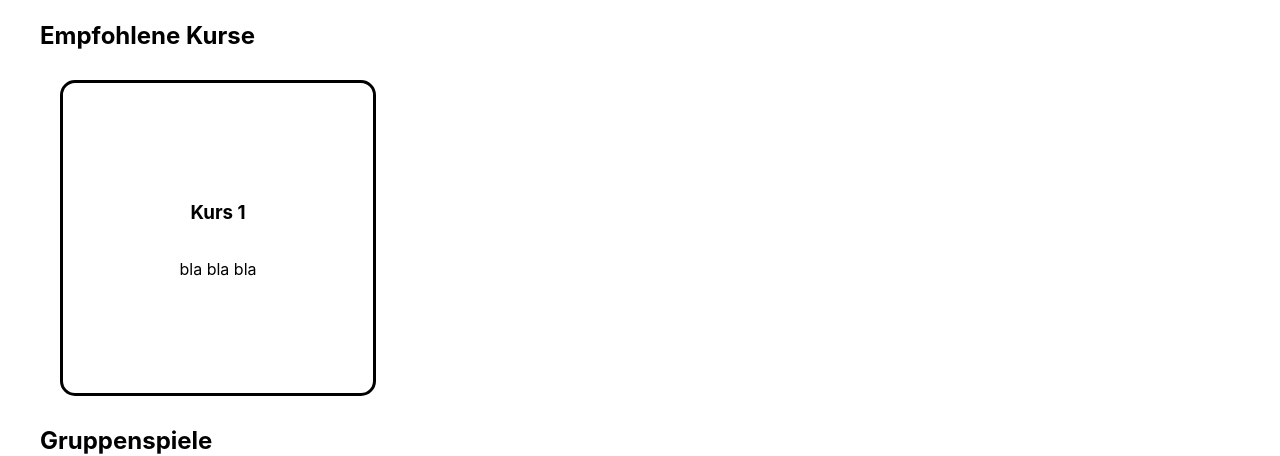
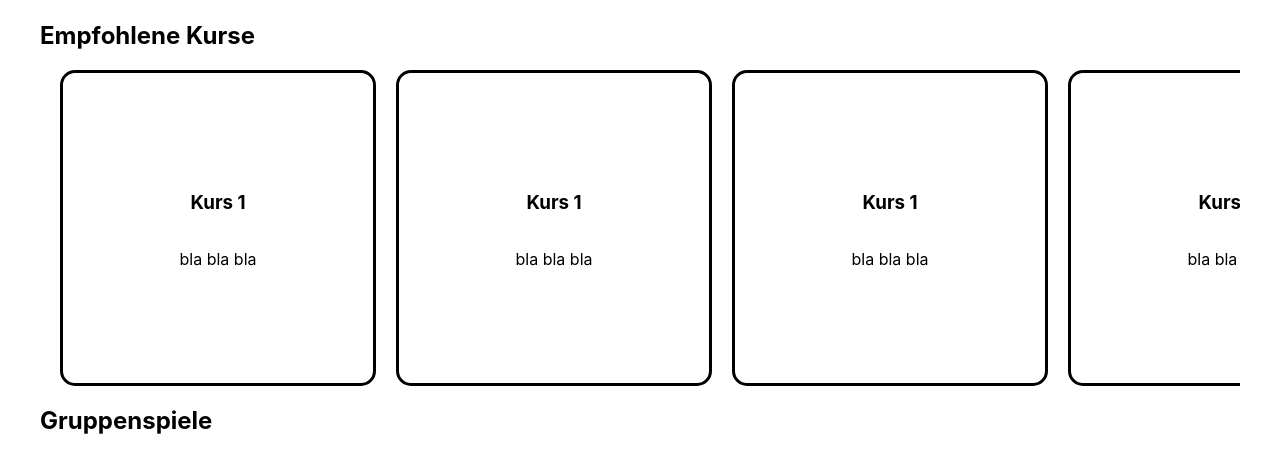
Before and after one commit to HuberAdrian/learning-platform, a React (Create React App) app: page /Azubi in a window 1280 px wide. Shown: the part 412-868 px from the top of the page. Built offline with nearby package versions, Linux system fonts and the light colour scheme.

Commit message:
added css to Startseite

```diff
--- a/src/AzubiStart.css
+++ b/src/AzubiStart.css
@@ -21,6 +21,7 @@
   .container-azubi-start {
     max-width: 1200px;
     margin: 20px auto;
+    overflow: scroll;
   }
 }
 
@@ -38,7 +39,7 @@
   flex-direction: row;
   justify-content: left;
   overflow-x: scroll;
-  margin: 10px 0px;
+  align-items: left;
 }
 
 .azubi-courses{
--- a/src/AzubiStart.js
+++ b/src/AzubiStart.js
@@ -3,6 +3,7 @@ import ButtonGoBack from './components/ButtonGoBack'
 import ProgressBar from 'react-animated-progress-bar';
 import './AzubiStart.css'
 import NavbarAzubi from './components/NavbarAzubi';
+import CoursePreview from './components/CoursePreview';
 
 function Azubi() {
 
@@ -36,14 +37,14 @@ function Azubi() {
       </div>
       <h2>Anstehende Prüfungen</h2>
       <div className='container-azubi-tasks' >
-
       </div>
       <h2>Empfohlene Kurse</h2>
       <div className='container-azubi-courses' >
-        <div className='azubi-courses' >
-          <h3>Kurs 1</h3>
-          <p>bla bla bla</p>
-        </div>
+        <CoursePreview />
+        <CoursePreview />
+        <CoursePreview />
+        <CoursePreview />
+        <CoursePreview />
       </div>
       <h2>Gruppenspiele</h2>
       <div className='container-azubi-games' >
--- /dev/null
+++ b/src/components/CoursePreview.js
@@ -0,0 +1,12 @@
+import React from 'react'
+
+function CoursePreview() {
+  return (
+    <div className='azubi-courses' >
+          <h3>Kurs 1</h3>
+          <p>bla bla bla</p>
+        </div>
+  )
+}
+
+export default CoursePreview
```
